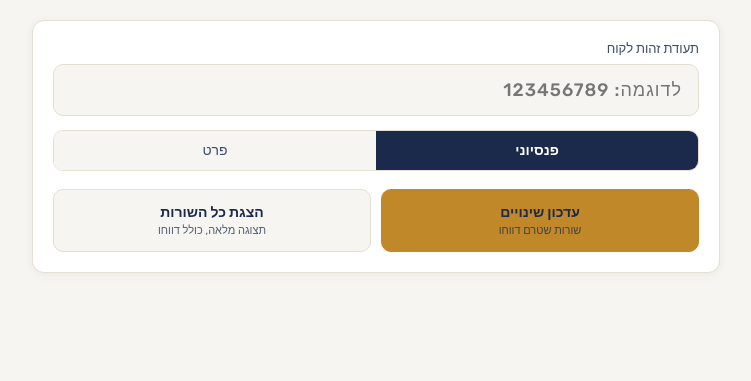
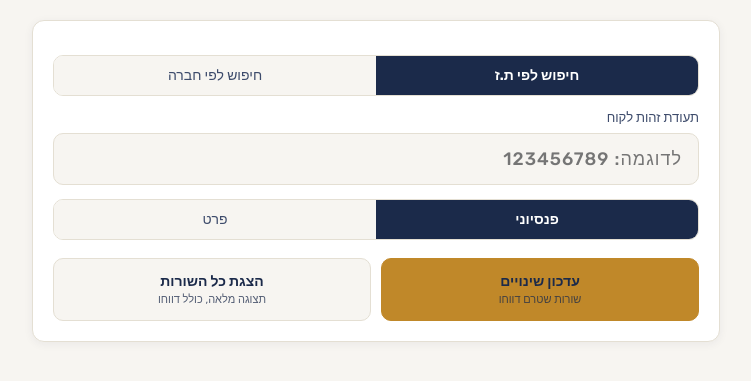
Before and after one commit to matanexcell-lab/hafakot-app, a Flask app: page / in a window 1280 px wide. Shown: the part 66-447 px from the top of the page, without its empty margins (264-1015 px from the left). Run offline with Flask 3, Linux system fonts and the light colour scheme.

Commit message:
Update index.html

```diff
--- a/templates/index.html
+++ b/templates/index.html
@@ -22,7 +22,12 @@
   <main class="wrap">
 
     <section class="panel search-panel">
-      <label class="field-label" for="tz-input">תעודת זהות לקוח</label>
+      <div class="segment-group" id="search-by-group">
+        <button type="button" class="segment active" data-value="tz">חיפוש לפי ת.ז</button>
+        <button type="button" class="segment" data-value="company">חיפוש לפי חברה</button>
+      </div>
+
+      <label class="field-label" for="tz-input" id="search-label" style="margin-top: 14px;">תעודת זהות לקוח</label>
       <input id="tz-input" class="tz-input" type="text" inputmode="numeric" placeholder="לדוגמה: 123456789" maxlength="9">
 
       <div class="segment-group" id="sheet-type-group">
```
